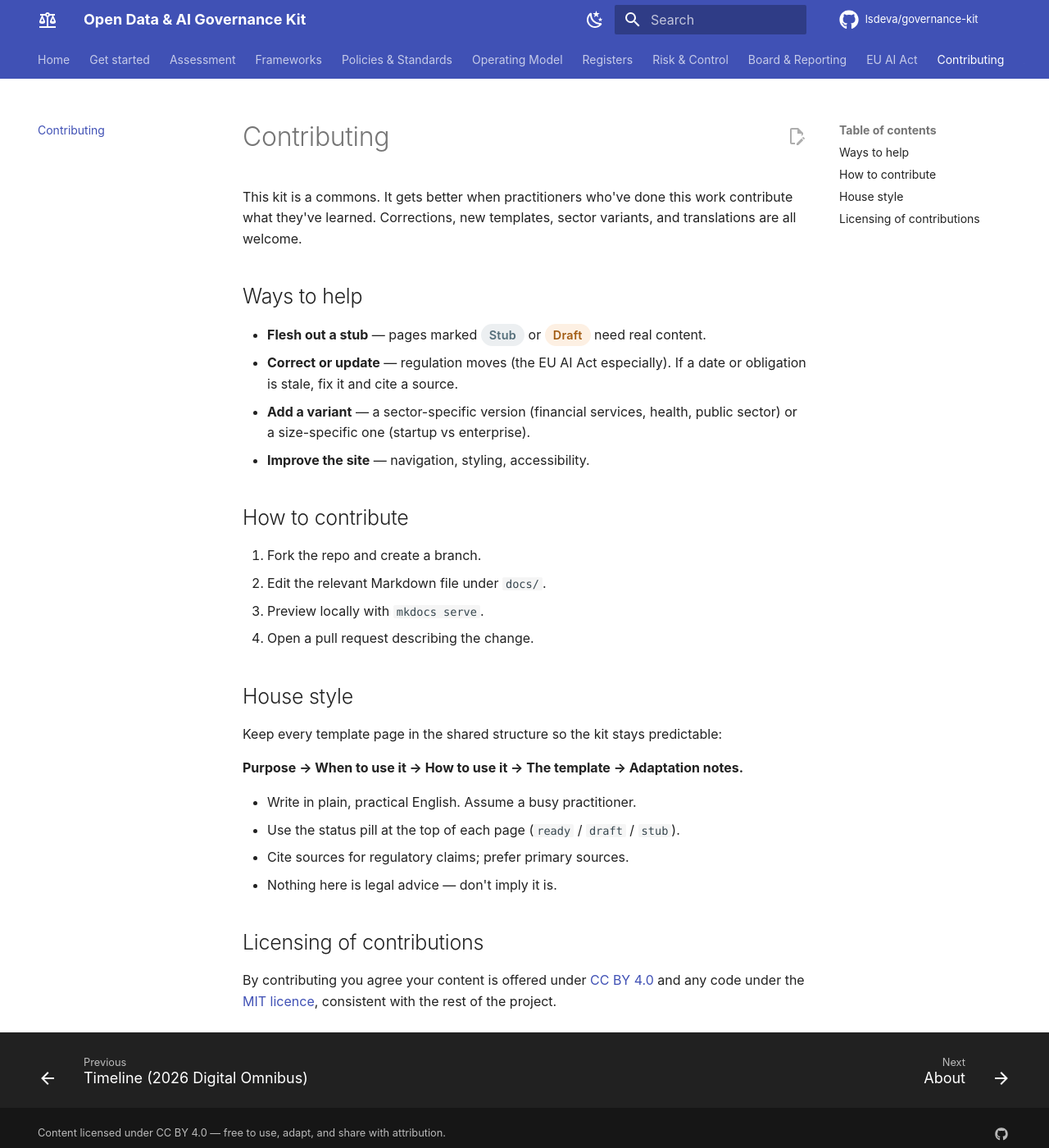
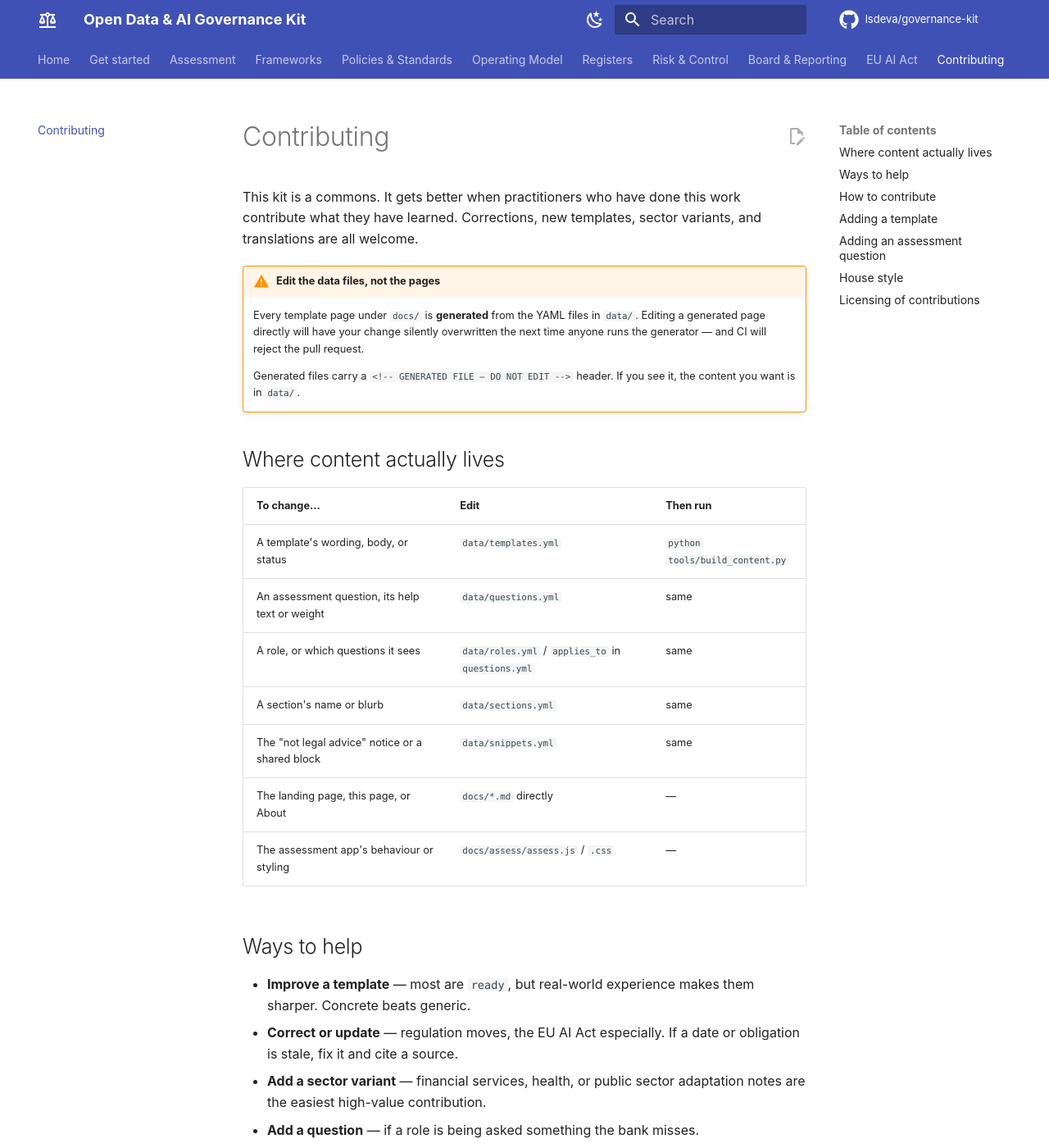
Before and after one commit to lsdeva/governance-kit, an MkDocs documentation site: the page built from docs/contributing.md, in a window 1280 px wide and 1400 px high. Shown: the whole window at 82% size. Built offline with MkDocs 1.6.1 and Material for MkDocs 9.7.7, drawn with Linux system fonts in a browser that asks for light colours; some of the changed text lies outside the part shown.

Commit message:
Wire up CI guard, surface the assessment, document the data workflow
- deploy.yml regenerates content and fails if the tree is dirty, so a hand-edit
  of a generated page is caught rather than silently overwritten. Verified by
  editing a generated page and confirming a non-zero exit.
- requirements.txt adds PyYAML for the generator.
- Landing page and getting-started lead with the assessment; nav gains the tab.
- contributing.md rewritten: it previously told contributors to edit docs/,
  which CI now rejects. Documents where each kind of content actually lives.
- README documents editing a question, role, or template via data files only,
  and corrects the stale "four pages fully worked" claim (now 25 of 26 Ready).

Verified: build_content.py --check clean, mkdocs build --strict clean,
14 scoring tests, 23 browser tests.

Co-Authored-By: Claude Opus 5 (1M context) <noreply@anthropic.com>

````diff
--- a/docs/contributing.md
+++ b/docs/contributing.md
@@ -1,36 +1,135 @@
 # Contributing
 
-This kit is a commons. It gets better when practitioners who've done this work
-contribute what they've learned. Corrections, new templates, sector variants,
+This kit is a commons. It gets better when practitioners who have done this work
+contribute what they have learned. Corrections, new templates, sector variants,
 and translations are all welcome.
+
+!!! warning "Edit the data files, not the pages"
+    Every template page under `docs/` is **generated** from the YAML files in
+    `data/`. Editing a generated page directly will have your change silently
+    overwritten the next time anyone runs the generator — and CI will reject the
+    pull request.
+
+    Generated files carry a `<!-- GENERATED FILE — DO NOT EDIT -->` header. If
+    you see it, the content you want is in `data/`.
+
+## Where content actually lives
+
+| To change… | Edit | Then run |
+|---|---|---|
+| A template's wording, body, or status | `data/templates.yml` | `python tools/build_content.py` |
+| An assessment question, its help text or weight | `data/questions.yml` | same |
+| A role, or which questions it sees | `data/roles.yml` / `applies_to` in `questions.yml` | same |
+| A section's name or blurb | `data/sections.yml` | same |
+| The "not legal advice" notice or a shared block | `data/snippets.yml` | same |
+| The landing page, this page, or About | `docs/*.md` directly | — |
+| The assessment app's behaviour or styling | `docs/assess/assess.js` / `.css` | — |
 
 ## Ways to help
 
-- **Flesh out a stub** — pages marked <span class="pill stub">Stub</span> or
-  <span class="pill draft">Draft</span> need real content.
-- **Correct or update** — regulation moves (the EU AI Act especially). If a date
+- **Improve a template** — most are `ready`, but real-world experience makes them
+  sharper. Concrete beats generic.
+- **Correct or update** — regulation moves, the EU AI Act especially. If a date
   or obligation is stale, fix it and cite a source.
-- **Add a variant** — a sector-specific version (financial services, health,
-  public sector) or a size-specific one (startup vs enterprise).
+- **Add a sector variant** — financial services, health, or public sector
+  adaptation notes are the easiest high-value contribution.
+- **Add a question** — if a role is being asked something the bank misses.
 - **Improve the site** — navigation, styling, accessibility.
 
 ## How to contribute
 
-1. Fork the repo and create a branch.
-2. Edit the relevant Markdown file under `docs/`.
-3. Preview locally with `mkdocs serve`.
-4. Open a pull request describing the change.
+```bash
+git clone https://github.com/lsdeva/governance-kit.git
+cd governance-kit
+pip install -r requirements.txt
+
+# 1. edit the relevant file under data/
+# 2. regenerate
+python tools/build_content.py
+
+# 3. preview and check it builds clean
+mkdocs serve
+mkdocs build --strict
+```
+
+Commit **both** your `data/` change and the regenerated files under `docs/`, then
+open a pull request describing the change.
+
+CI re-runs the generator and fails if the committed pages do not match the data
+files, so this is checked automatically rather than left to review.
+
+## Adding a template
+
+Add an entry to `data/templates.yml`:
+
+```yaml
+- id: my-new-template          # stable slug; other files reference this
+  title: My New Template
+  section: policies            # must exist in data/sections.yml
+  path: policies/my-new-template.md
+  status: draft                # ready | draft | stub
+  purpose: >-
+    What it is for, in two or three sentences.
+  when_to_use: >-
+    The trigger and the cadence.
+  how_to_use: >-
+    Practical steps specific to THIS template. Not generic advice.
+  body: |
+    ### 1. First section
+
+    The template itself. Cross-reference other templates with {{their-id}} —
+    the generator turns that into a correct relative link, so pages can move
+    without breaking anything.
+  adaptation:
+    - context: Small organisations
+      note: >-
+        What changes for them specifically.
+  related: [data-governance-policy]
+```
+
+Then run the generator. It validates ids, sections, statuses, and every
+cross-reference, and fails loudly rather than producing a broken page.
+
+## Adding an assessment question
+
+```yaml
+- id: Q41                      # never renumber; answers are stored by id
+  text: A statement the user rates.
+  help: >-
+    Plain English. What "yes" actually requires — write it so someone can
+    answer honestly rather than optimistically.
+  category: Oversight          # one of the seven categories
+  applies_to: [governance-lead, internal-audit]
+  weight: 4                    # 1-5; consequence if absent
+  templates: [committee-charter]
+  obligation:
+    ref: Art. 26
+    label: Short obligation name
+    detail: Why it matters.
+```
+
+Notes:
+
+- **Do not renumber existing questions.** Saved assessments in people's browsers
+  are keyed by id.
+- Questions carrying a `checklist:` number appear on the published 25-point
+  checklist, in that order. The numbers must stay contiguous from 1.
+- Every role needs at least five questions; the generator enforces this so no
+  role gets a report too thin to be useful.
 
 ## House style
 
-Keep every template page in the shared structure so the kit stays predictable:
+Keep every template page in the shared structure:
 
 **Purpose → When to use it → How to use it → The template → Adaptation notes.**
 
 - Write in plain, practical English. Assume a busy practitioner.
-- Use the status pill at the top of each page (`ready` / `draft` / `stub`).
+- Be **specific**. The failure mode this kit was rebuilt to escape was generic
+  advice repeated across pages — if a paragraph would fit on any other template,
+  it is not earning its place.
+- Adaptation notes must be specific to that template. Never boilerplate.
 - Cite sources for regulatory claims; prefer primary sources.
-- Nothing here is legal advice — don't imply it is.
+- Nothing here is legal advice — do not imply it is.
 
 ## Licensing of contributions
 
--- a/requirements.txt
+++ b/requirements.txt
@@ -2,3 +2,7 @@
 # backward-incompatible (plugins and theme overrides break, no migration path).
 # Bump these only after verifying `mkdocs build --strict` still passes.
 mkdocs-material>=9.5,<10
+
+# Used by tools/build_content.py to read data/*.yml. No plugins: the generator
+# is a plain script, so it keeps working if the MkDocs plugin API changes.
+PyYAML>=6.0,<7
````
Also changed, not shown: README.md (+132 -24 lines), docs/getting-started.md (+6 -0 lines), docs/index.md (+46 -4 lines), 1 other file.
